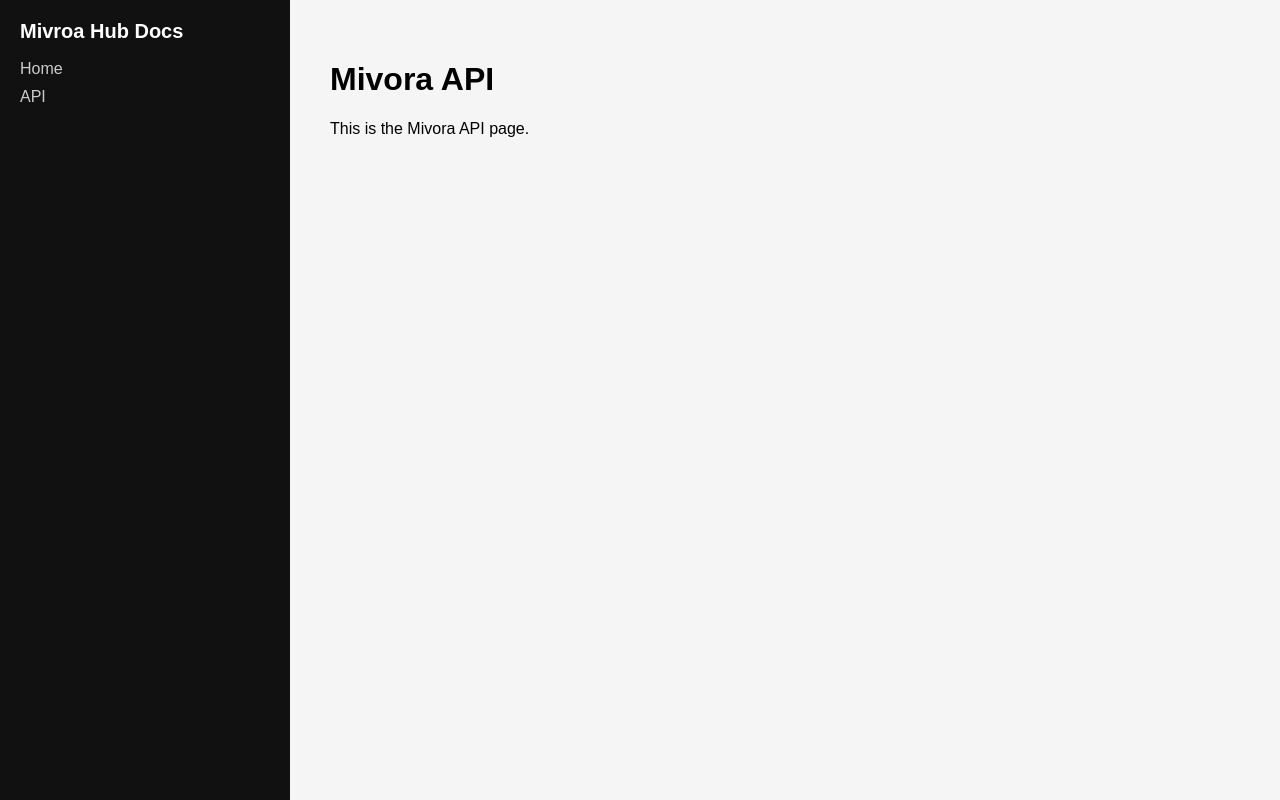
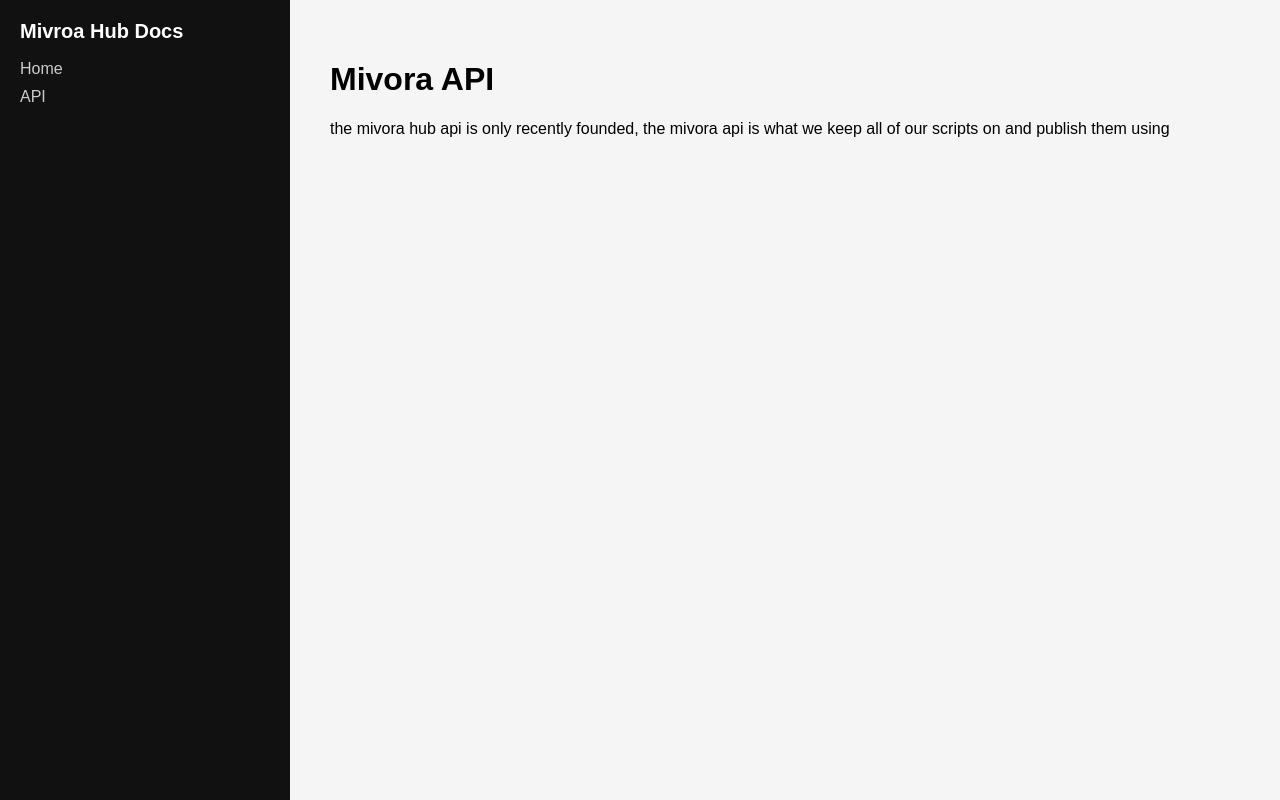
Before and after one commit to StormyECT/mivora-docs, a plain HTML site: page index.html in a window 1280 px wide. Both pictures are taken after a click on the link "API". Drawn offline with Linux system fonts and the light colour scheme.

Commit message:
Update Mivora API description text

```diff
--- a/index.html
+++ b/index.html
@@ -70,7 +70,7 @@
     function showAPI() {
       document.getElementById("content").innerHTML = `
         <h1>Mivora API</h1>
-        <p>This is the Mivora API page.</p>
+        <p>the mivora hub api is only recently founded, the mivora api is what we keep all of our scripts on and publish them using</p>
       `;
     }
   </script>
```
